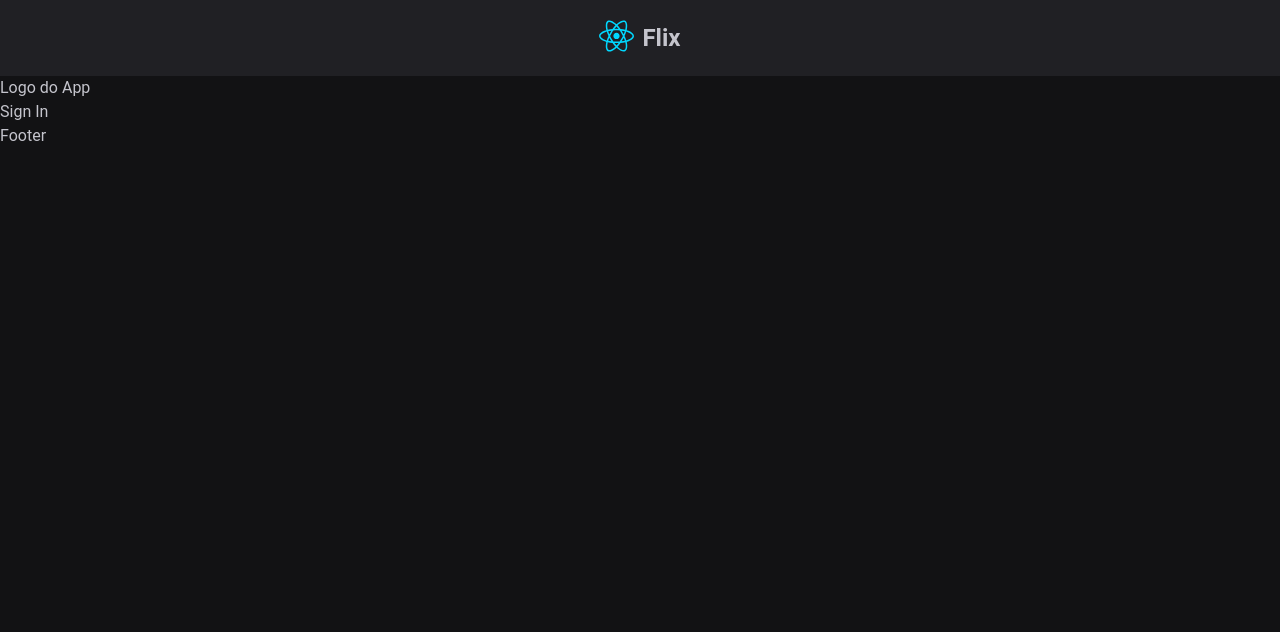
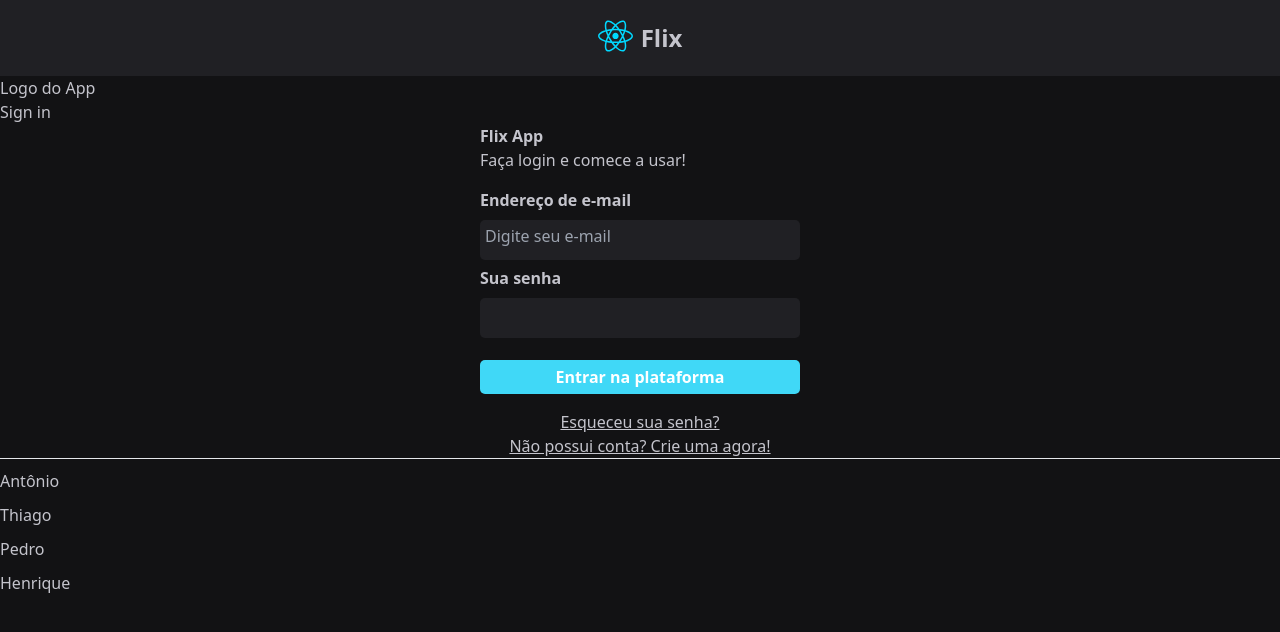
Before and after one commit to ppads-2024s1-g8/next-front-end-flix, a Next.js app: page /sign-in in a window 1280 px wide. Shown: the top 632 px of the page. Built offline with nearby package versions, Linux system fonts and the light colour scheme.

Commit message:
Register component + Styles

```diff
--- a/src/app/(auth)/layout.tsx
+++ b/src/app/(auth)/layout.tsx
@@ -1,10 +1,12 @@
 import { ReactNode } from 'react'
+import { Register } from '../../components/Register/Register.jsx';
 
 export default function AuthLayout({ children } : {children: ReactNode }){
     return (
         <div>
             <h1>Logo do App</h1>
             <div>{children}</div>
+            <Register/>
         </div>
     )
 }
--- a/src/app/(auth)/sign-in/page.tsx
+++ b/src/app/(auth)/sign-in/page.tsx
@@ -2,6 +2,6 @@ import Image from "next/image";
 
 export default function SignIn() {
   return (
-    <h2>Sign In</h2>
+    <div>Sign in</div>
   );
 }
--- a/src/app/globals.css
+++ b/src/app/globals.css
@@ -7,6 +7,7 @@
     --gray-100: #e1e1e6;
     --gray-300: #c4c4cc;
     --gray-400: #8d8d99;
+    --gray-500: #7C7C8A;
     --gray-600: #323238;
     --gray-700: #29292e;
     --gray-800: #202024;
@@ -14,6 +15,8 @@
     --green-300: #00B37E;
     --green-500: #00875f;
     --red-500: #F75A68;
+    --cyan-300: #81D8F7;
+    --cyan-500: #40D8F7;
 }
 
 :focus {
@@ -33,8 +36,8 @@ body {
     -webkit-font-smoothing: antialiased;
 }
 
-body, input, textarea, button {
+/* body, input, textarea, button {
     font-family: 'Roboto', sans-serif;
     font-weight: 400;
     font-size: 1rem;
-}
+} */
--- a/src/app/layout.tsx
+++ b/src/app/layout.tsx
@@ -2,6 +2,7 @@ import "./globals.css";
 import type { Metadata } from "next";
 import { Nunito } from "next/font/google";
 import { Header } from "../components/Header/Header.jsx";
+import { Footer } from "../components/Footer/Footer.jsx";
 
 const nunito = Nunito({ subsets: ["latin"] });
 
@@ -22,7 +23,7 @@ export default function RootLayout({
         <main>
           {children}
         </main>
-        <footer>Footer</footer>
+        <Footer />
       </body>
     </html>
   );
--- /dev/null
+++ b/src/components/Footer/Footer.jsx
@@ -0,0 +1,15 @@
+import styles from './Footer.module.css';
+
+export function Footer() {
+    return (
+        <footer className={styles.footer}>
+            <hr></hr>
+            <ul>
+                <li> Antônio </li>
+                <li> Thiago </li>
+                <li> Pedro </li>
+                <li> Henrique </li>
+            </ul>
+        </footer>
+    );
+}
--- /dev/null
+++ b/src/components/Footer/Footer.module.css
@@ -0,0 +1,3 @@
+.footer li {
+    margin-top: 10px;
+}
--- /dev/null
+++ b/src/components/Register/Register.jsx
@@ -0,0 +1,23 @@
+import styles from './Register.module.css';
+
+export function Register() {
+    return (
+        <div className={styles.form}>
+            <form>
+                <div className={styles.title}>
+                    <strong><h1>Flix App</h1></strong>
+                    <p>Faça login e comece a usar!</p>
+                </div>
+                <h1><strong>Endereço de e-mail</strong></h1>
+                    <textarea placeholder="Digite seu e-mail" required></textarea>
+                <h1><strong>Sua senha</strong></h1>
+                    <textarea required></textarea>
+                <footer>
+                    <button><strong>Entrar na plataforma</strong></button>
+                    <h4>Esqueceu sua senha?</h4>
+                    <h4>Não possui conta? Crie uma agora!</h4>
+                </footer>
+            </form>
+        </div>
+    )
+}
--- /dev/null
+++ b/src/components/Register/Register.module.css
@@ -0,0 +1,61 @@
+.form {
+    margin: 0 auto;
+    align-items: center;
+    justify-content: center;
+    width: 50%;
+}
+
+.form form {
+    margin: 0 auto;
+    width: 50%;
+    display: block;
+}
+
+.title {
+    align-items: center;
+    justify-content: center;
+
+    width: 100%;
+    margin: 0 auto;
+    margin-bottom: 1rem;
+
+}
+
+.form textarea {
+
+    background-color: var(--gray-800);
+    resize: none;
+
+    border-radius: 5px;
+
+    width: 100%;
+    height: 40px;
+
+    padding: 5px;
+    line-height: 1.4;
+    margin-top: 0.5rem;
+}
+
+.form button {
+
+    color: var(--white);
+    background-color: var(--cyan-500);
+    border-radius: 5px;
+    width: 100%;
+
+    padding: 5px;
+
+    margin-top: 1rem;
+    margin-bottom: 1rem;
+}
+
+.form button:hover {
+    background-color: var(--cyan-300);
+}
+
+.form footer h4 {
+    display: flex;
+    align-items: center;
+    justify-content: center;
+    text-decoration: underline;
+}
```
